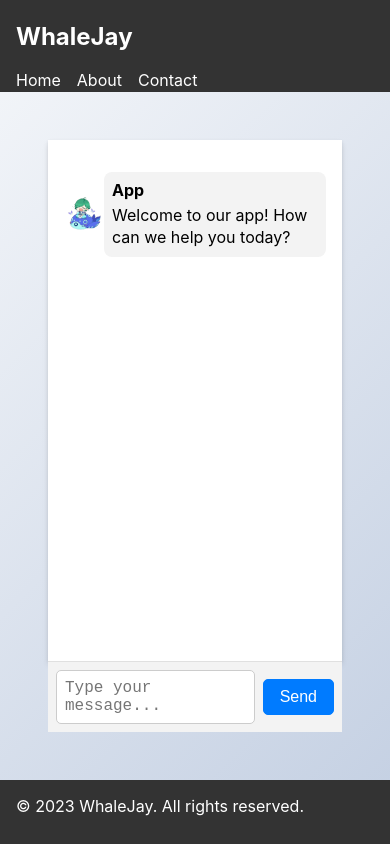
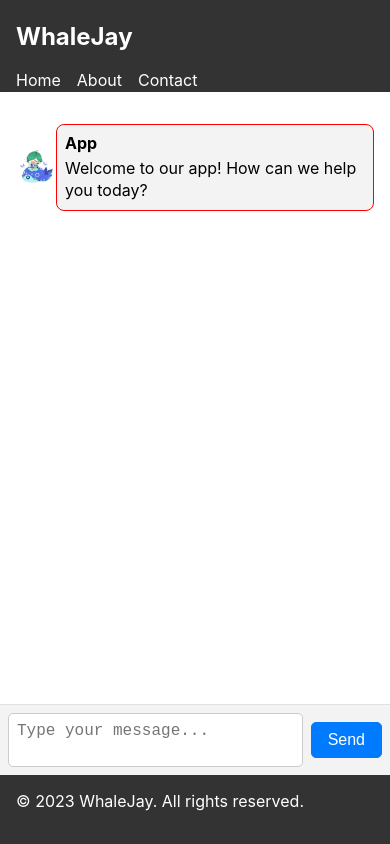
Before and after one commit to SPWwj/Whalejay, a React (Create React App) app: page / in a window 390 px wide. Built offline with nearby package versions, Linux system fonts and the light colour scheme.

Commit message:
Improve mobile ui

```diff
--- a/src/App/App.scss
+++ b/src/App/App.scss
@@ -28,17 +28,14 @@ textarea {
 	// Add your navbar styles
 }
 
+.footer {
+	height: 40px;
+	// Add your footer styles
+}
 .content {
 	height: calc(100% - 100px);
-	padding: 3rem;
-
-	overflow-y: auto;
+	overflow: hidden;
 	// Add a soft edge to the content container by adding a box-shadow
 	box-shadow: 0 4px 6px rgba(0, 0, 0, 0.1), 0 1px 3px rgba(0, 0, 0, 0.08);
 	// Add your content styles
 }
-
-.footer {
-	height: 40px;
-	// Add your footer styles
-}
--- a/src/pages/Main/Main.scss
+++ b/src/pages/Main/Main.scss
@@ -6,7 +6,7 @@
 
 .page-content {
 	flex-grow: 1;
-	overflow: auto;
+	overflow: hidden;
 
 	padding: 1rem;
 	// Add your page content styles here
@@ -27,4 +27,20 @@
 	display: flex;
 	flex-direction: column;
 	margin-top: 1rem;
+	overflow: auto;
+	height: 100%;
 }
+.additional-content {
+	max-width: 100%;
+	margin: 0.5rem;
+}
+
+.additional-content__image {
+	max-width: 100%;
+	max-height: 200px;
+}
+
+.additional-content__text {
+	max-width: 100%;
+	word-wrap: break-word;
+}
--- a/src/pages/Main/Main.tsx
+++ b/src/pages/Main/Main.tsx
@@ -1,4 +1,4 @@
-import React, { useState } from "react";
+import React, { useState, useEffect } from "react";
 import UserInput from "../../components/UserInput/UserInput";
 import MessageCard, {
 	MessageType,
@@ -32,15 +32,14 @@ const Main: React.FC = () => {
 		// Update the messages state with the new user message
 
 		setMessages((prevMessages) => [
+			...prevMessages,
 			{ type: MessageType.User, text: message },
-			...prevMessages,
 		]);
 		let appReply: ChatMessage;
 		// Check if the user typed "Show image"
+		const imageUrl =
+			"https://pm1.narvii.com/6190/2e8c00ca75684e3396fa0fad4da308f3a6cf9451_hq.jpg"; // Replace with a valid image URL
 		if (message.toLowerCase() === "show image") {
-			const imageUrl =
-				"https://pm1.narvii.com/6190/2e8c00ca75684e3396fa0fad4da308f3a6cf9451_hq.jpg"; // Replace with a valid image URL
-
 			// Add an app reply with the image URL as additional information
 			appReply = {
 				type: MessageType.App,
@@ -56,30 +55,39 @@ const Main: React.FC = () => {
 			appReply = {
 				type: MessageType.App,
 				text: appFeedback ?? "Command not recognized",
+				additionalInfo: {
+					type: "text",
+					content: "你好",
+				},
 			};
 		}
 
 		setTimeout(() => {
-			setMessages((prevMessages) => [appReply, ...prevMessages]);
+			setMessages((prevMessages) => [...prevMessages, appReply]);
 		}, 0.2);
 	};
 	const isLatestMessage = (index: number, type: MessageType) => {
-		const latestIndexForType = messages.findIndex((msg) => msg.type === type);
-		if (type === MessageType.App) {
-			const latestUserIndex = messages.findIndex(
-				(msg) => msg.type === MessageType.User
-			);
-			return (
-				index === latestIndexForType && latestIndexForType < latestUserIndex
-			);
+		const latestIndexForType = messages
+			.slice()
+			.reverse()
+			.findIndex((msg) => msg.type === type);
+		const totalCount = messages.length;
+		return totalCount - index - 1 === latestIndexForType;
+	};
+	const chatContainerRef = React.useRef<HTMLDivElement>(null);
+
+	useEffect(() => {
+		if (chatContainerRef.current) {
+			chatContainerRef.current.scrollTop =
+				chatContainerRef.current.scrollHeight;
 		}
-		return index === latestIndexForType;
-	};
+	}, [messages]);
+
 	return (
 		<div className="page page--main">
 			<div className="page-content">
 				{/* ... */}
-				<div className="chat-container">
+				<div ref={chatContainerRef} className="chat-container">
 					{messages.map((msg, index) => (
 						<React.Fragment key={index}>
 							<MessageCard
@@ -95,13 +103,13 @@ const Main: React.FC = () => {
 								<img
 									src={msg.additionalInfo.content}
 									alt="Additional info"
-									style={{
-										maxWidth: "100%",
-										maxHeight: "200px",
-										alignSelf: "flex-start",
-										margin: "0.5rem",
-									}}
+									className="additional-content additional-content__image"
 								/>
+							)}
+							{msg.additionalInfo && msg.additionalInfo.type === "text" && (
+								<div className="additional-content additional-content__text">
+									{msg.additionalInfo.content}
+								</div>
 							)}
 						</React.Fragment>
 					))}
--- /dev/null
+++ b/src/utils/commands/HelpCommand.ts
@@ -0,0 +1,18 @@
+import { Command } from "./Command";
+
+export default class HelpCommand extends Command {
+    private commandList: string[];
+
+    constructor() {
+        super();
+        this.commandList = [];
+    }
+
+    addCommandToList(command: string) {
+        this.commandList.push(command);
+    }
+
+    execute(): string {
+        return this.commandList.join("\n");
+    }
+}
--- a/src/utils/parser/CommandParser.ts
+++ b/src/utils/parser/CommandParser.ts
@@ -4,6 +4,7 @@ import { AddTaskCommand } from "../commands/AddTaskCommand ";
 import { AssignPersonCommand } from "../commands/AssignPersonCommand";
 import { AssignTaskCommand } from "../commands/AssignTaskCommand";
 import { Command } from "../commands/Command";
+import HelpCommand from "../commands/HelpCommand";
 import { ListAllCommand } from "../commands/ListAllCommand";
 import { ListAssignPersonCommand } from "../commands/ListAssignPersonCommand";
 import { ListAssignTaskCommand } from "../commands/ListAssignTaskCommand";
@@ -81,6 +82,9 @@ export default class CommandParser {
         const sortOrder = order === "-o" ? tokens.shift()?.toLowerCase() : "asc";
         return new ListUnassignPersonCommand(sortOrder || "asc");
       }
+
+    } else if (command === "help") {
+      return new HelpCommand();
     }
 
     return null;
```
